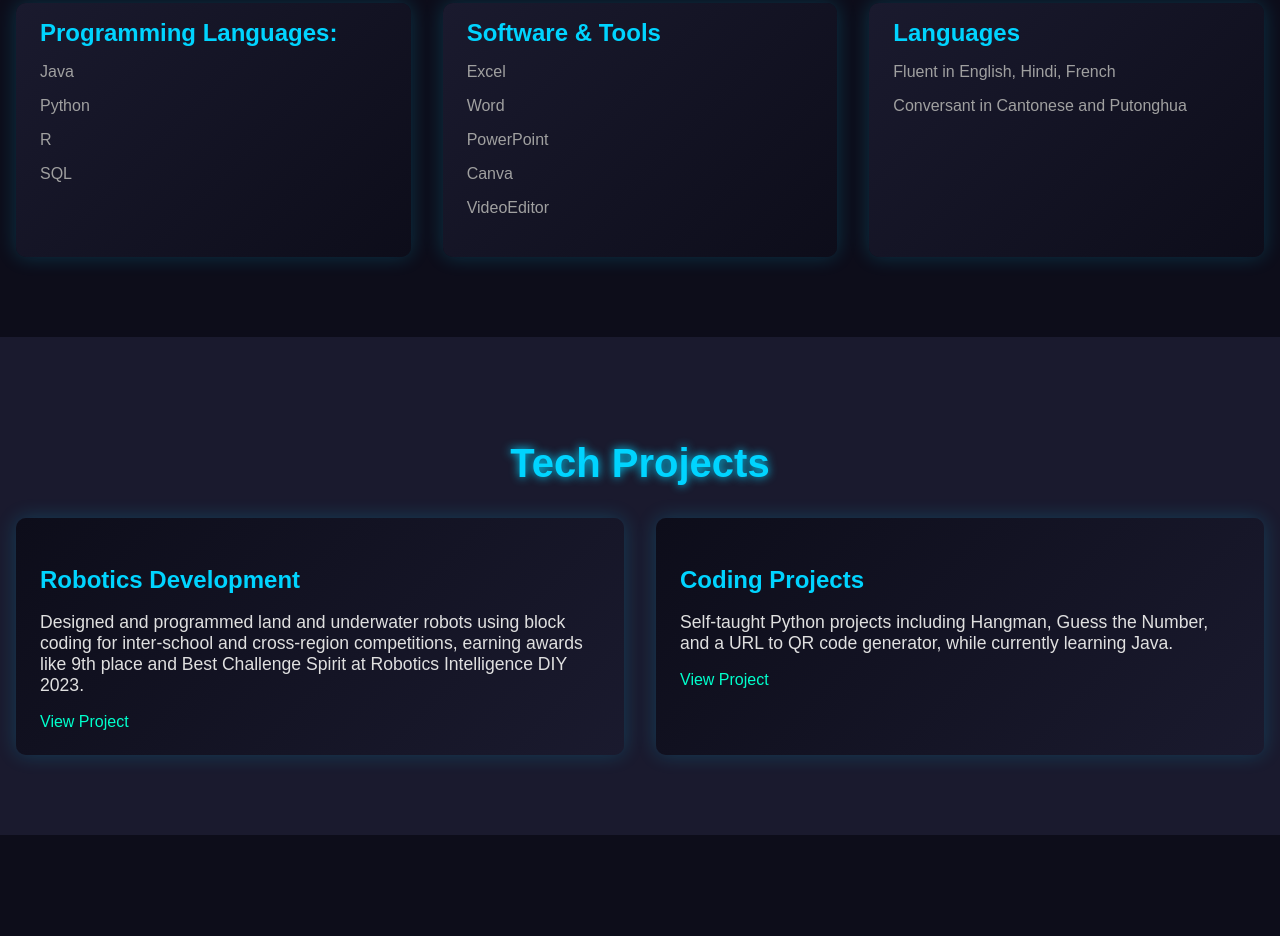
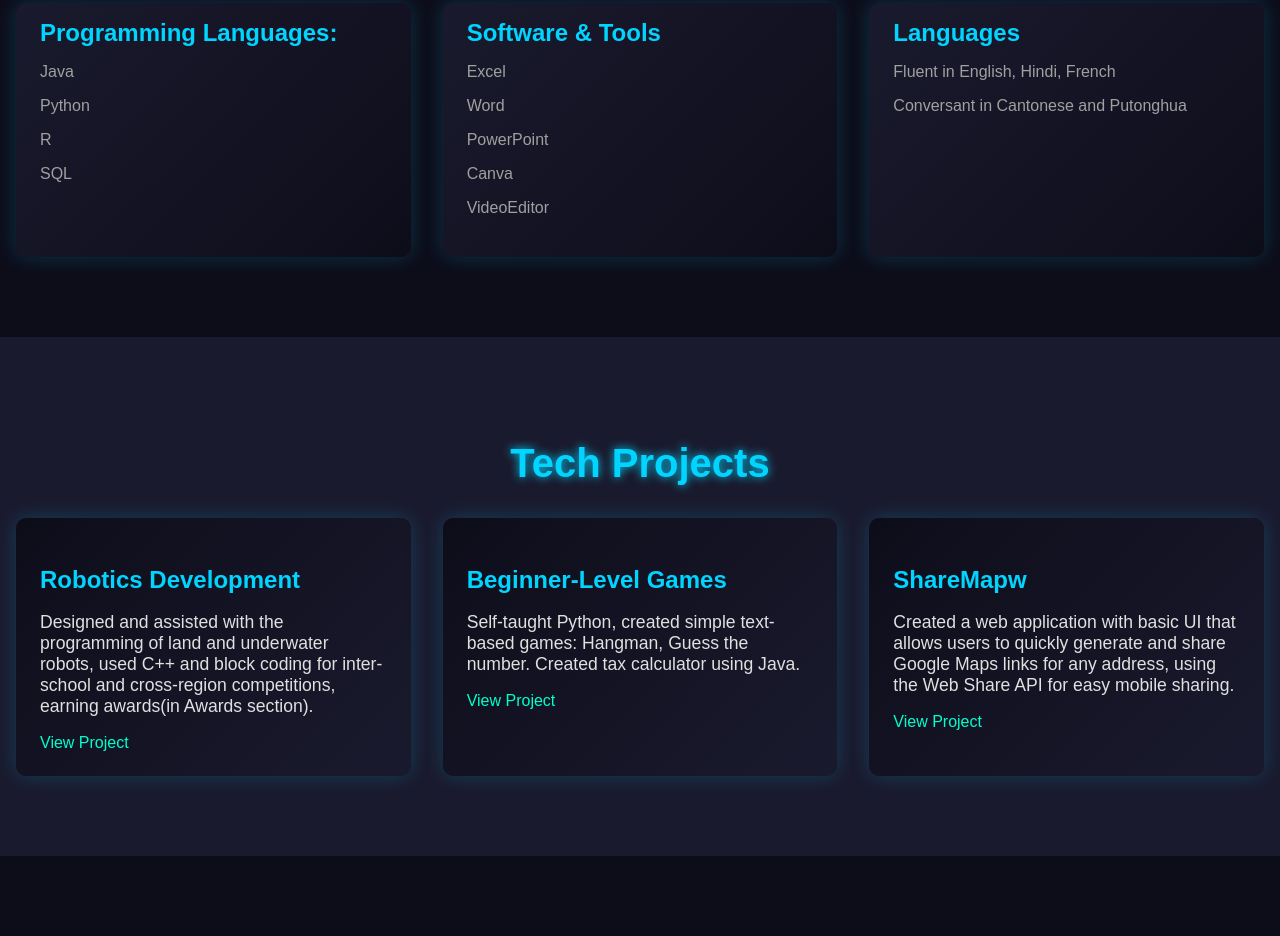
Before and after one commit to Pranshul-13/Portfolio, a plain HTML site: page index.html in a window 1280 px wide. Shown: the part 1845-2781 px from the top of the page. Drawn offline with Linux system fonts and the light colour scheme.

Commit message:
Update index.html

```diff
--- a/index.html
+++ b/index.html
@@ -51,7 +51,7 @@
                         I’m a self-taught programmer skilled in Python, Java, SQL, and R, with experience building text-based games, practical tools, and interactive software.
                     </p>
                     <p class="about-para">
-                        Beyond code, I design promotional materials for the UW-Madison chapter of Hindu YUVA and enjoy volleyball, sports debates, and supporting community initiatives.
+                        Beyond code, I design promotional materials for the UW-Madison chapter of H.YUVA and enjoy volleyball, sports debates, and supporting community initiatives.
                     </p>
                     <p class="about-cta">
                         <a href="#contact" class="contact-link">Let’s Connect</a>
@@ -99,14 +99,21 @@
                 <div class="project-card">
                     <h3 class="project-title">Robotics Development</h3>
                     <p class="project-desc">
-                        Designed and programmed land and underwater robots using block coding for inter-school and cross-region competitions, earning awards like 9th place and Best Challenge Spirit at Robotics Intelligence DIY 2023.
+                        Designed and assisted with the programming of land and underwater robots, used C++ and block coding for inter-school and cross-region competitions, earning awards(in Awards section).
                     </p>
                     <a href="#" class="project-link">View Project</a>
                 </div>
                 <div class="project-card">
-                    <h3 class="project-title">Coding Projects</h3>
+                    <h3 class="project-title">Beginner-Level Games</h3>
                     <p class="project-desc">
-                        Self-taught Python projects including Hangman, Guess the Number, and a URL to QR code generator, while currently learning Java.
+                        Self-taught Python, created simple text-based games: Hangman, Guess the number. Created tax calculator using Java.
+                    </p>
+                    <a href="#" class="project-link">View Project</a>
+                </div>
+                <div class = "project-card">
+                    <h3 class="project-title">ShareMapw</h3>
+                    <p class="project-desc">
+                        Created a web application with basic UI that allows users to quickly generate and share Google Maps links for any address, using the Web Share API for easy mobile sharing.
                     </p>
                     <a href="#" class="project-link">View Project</a>
                 </div>
```
